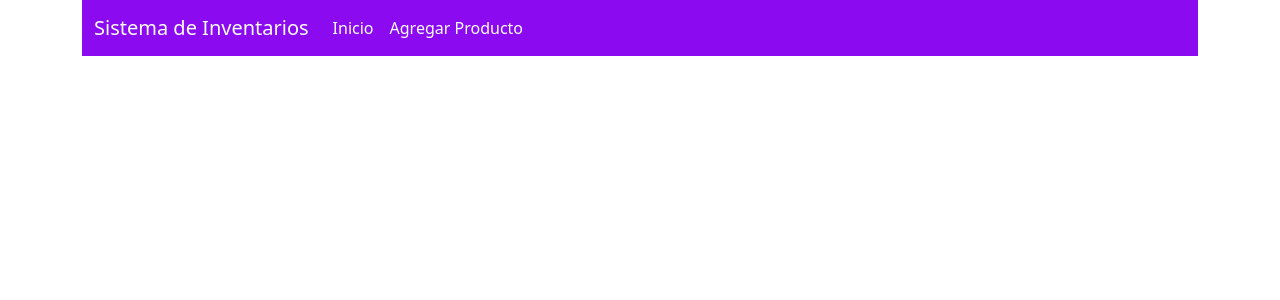
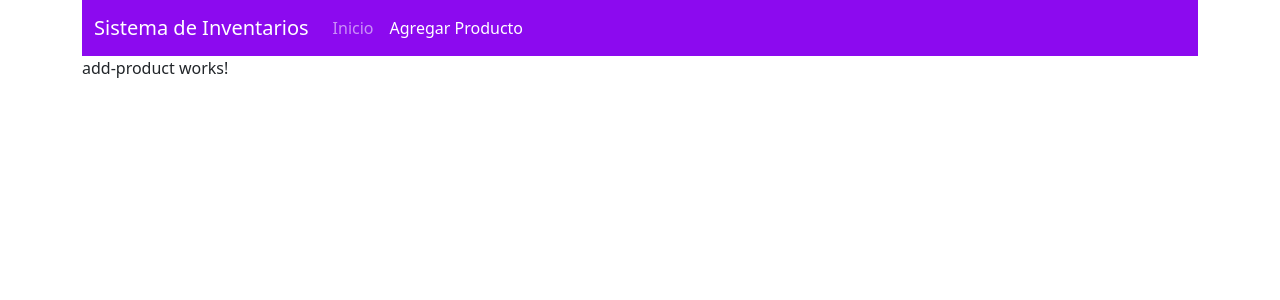
Before and after one commit to samuellopur/inventario-app, an Angular app: page /add-product in a window 1280 px wide. Before the commit this address led to /. Shown: the top 300 px of the page. Built offline with nearby package versions, Linux system fonts and the light colour scheme.

Commit message:
Componente add-product en Angular

```diff
--- /dev/null
+++ b/src/app/add-product/add-product.component.html
@@ -0,0 +1 @@
+<p>add-product works!</p>
--- a/src/app/app-routing.module.ts
+++ b/src/app/app-routing.module.ts
@@ -1,10 +1,12 @@
 import { NgModule } from '@angular/core';
 import { RouterModule, Routes } from '@angular/router';
 import { ProductListComponent } from './product-list/product-list.component';
+import { AddProductComponent } from './add-product/add-product.component';
 
 const routes: Routes = [
   {path: 'products', component: ProductListComponent},
-  {path: '', redirectTo: 'products', pathMatch: 'full'}
+  {path: '', redirectTo: 'products', pathMatch: 'full'},
+  {path: 'add-product', component: AddProductComponent}
 ];
 
 @NgModule({
--- a/src/app/app.component.html
+++ b/src/app/app.component.html
@@ -9,10 +9,10 @@
           <div class="collapse navbar-collapse" id="navbarNav">
             <ul class="navbar-nav">
               <li class="nav-item">
-                <a class="nav-link active" aria-current="page" routerLink="products" routerLinkActive="active">Inicio</a>
+                <a class="nav-link" aria-current="page" routerLink="products" routerLinkActive="active">Inicio</a>
               </li>
               <li class="nav-item">
-                <a class="nav-link active" href="/agregar">Agregar Producto</a>
+                <a class="nav-link" routerLink="add-product" routerLinkActive="active">Agregar Producto</a>
               </li>
             </ul>
           </div>
--- a/src/app/app.module.ts
+++ b/src/app/app.module.ts
@@ -4,11 +4,13 @@ import { AppRoutingModule } from './app-routing.module';
 import { AppComponent } from './app.component';
 import { ProductListComponent } from './product-list/product-list.component';
 import { HttpClientModule } from '@angular/common/http';
+import { AddProductComponent } from './add-product/add-product.component';
 
 @NgModule({
   declarations: [
     AppComponent,
-    ProductListComponent
+    ProductListComponent,
+    AddProductComponent
   ],
   imports: [
     BrowserModule,
```
Also changed, not shown: src/app/add-product/add-product.component.ts (added, +10 -0 lines), src/app/add-product/add-product.component.css (added).
